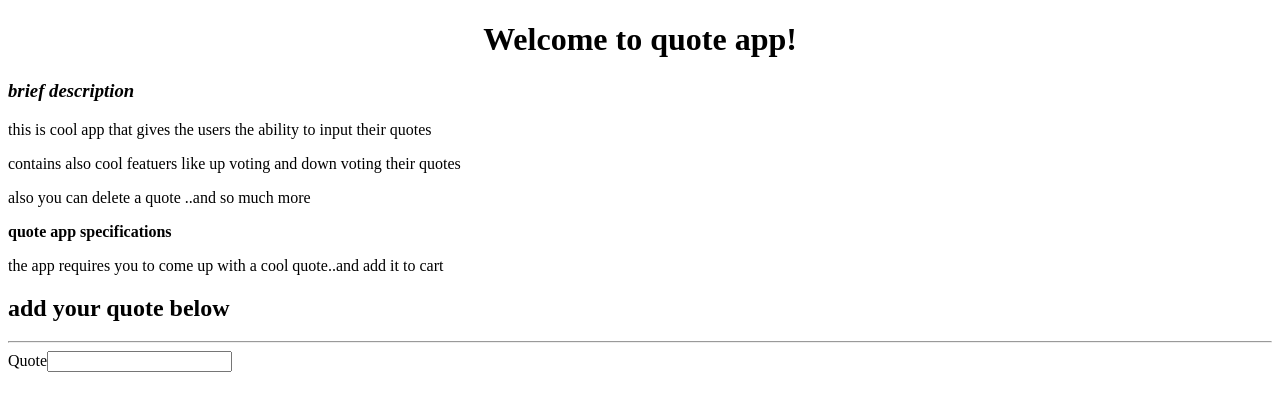
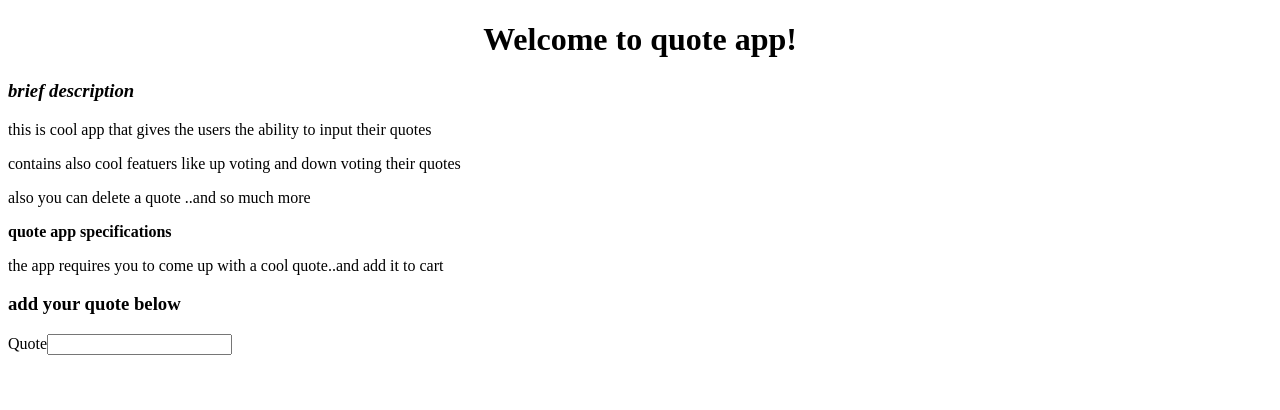
Before and after one commit to mishael254/Angular-IP-1, an Angular app in the folder quotes/: page / in a window 1280 px wide. Shown: the top 410 px of the page. Built offline with nearby package versions, Linux system fonts and the light colour scheme.

Commit message:
introduce spacing inside elements

```diff
--- a/quotes/src/app/quote-form/quote-form.component.html
+++ b/quotes/src/app/quote-form/quote-form.component.html
@@ -1,6 +1,6 @@
 <div class="container-fluid">
-    <h2 class="text-center">add your quote below</h2>
-    <hr>
+    <h3 class="text-center">add your quote below</h3>
+
     <form>
         <div class="form-group">
            <label for="quote">Quote</label>
```
